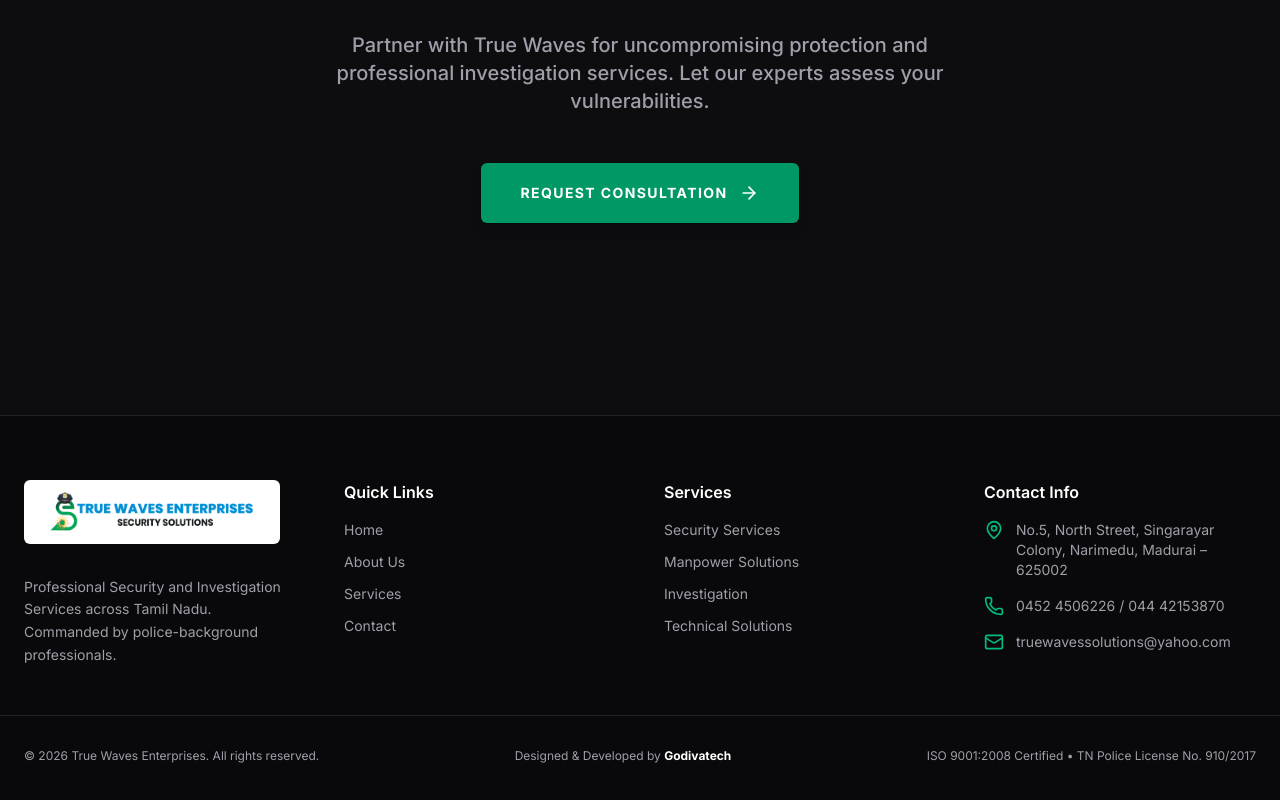
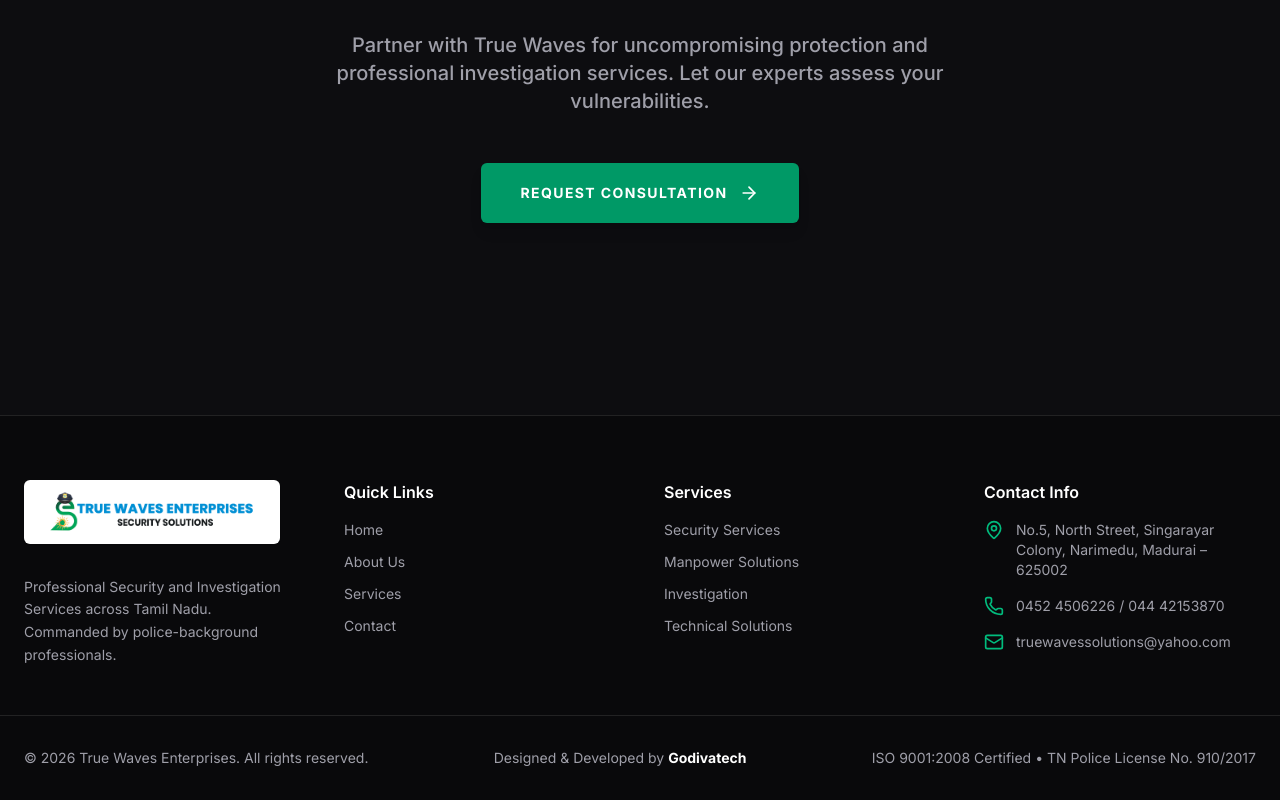
Before and after one commit to godivatech/true_waves_enterprise_website, a Next.js app: page / in a window 1280 px wide. Shown: the part 4623-5423 px from the top of the page. Built offline with nearby package versions, Linux system fonts and the light colour scheme.

Commit message:
code changes

```diff
--- a/src/components/Footer.tsx
+++ b/src/components/Footer.tsx
@@ -67,7 +67,7 @@
         </div>
       </div>
 
-      <div className="max-w-7xl mx-auto px-6 pt-8 border-t border-white/10 flex flex-col md:flex-row items-center justify-between gap-4 text-xs">
+      <div className="max-w-7xl mx-auto px-6 pt-8 border-t border-white/10 flex flex-col md:flex-row items-center justify-between gap-4 text-sm">
         <p>© {new Date().getFullYear()} True Waves Enterprises. All rights reserved.</p>
         <p>
           Designed & Developed by{" "}
```
